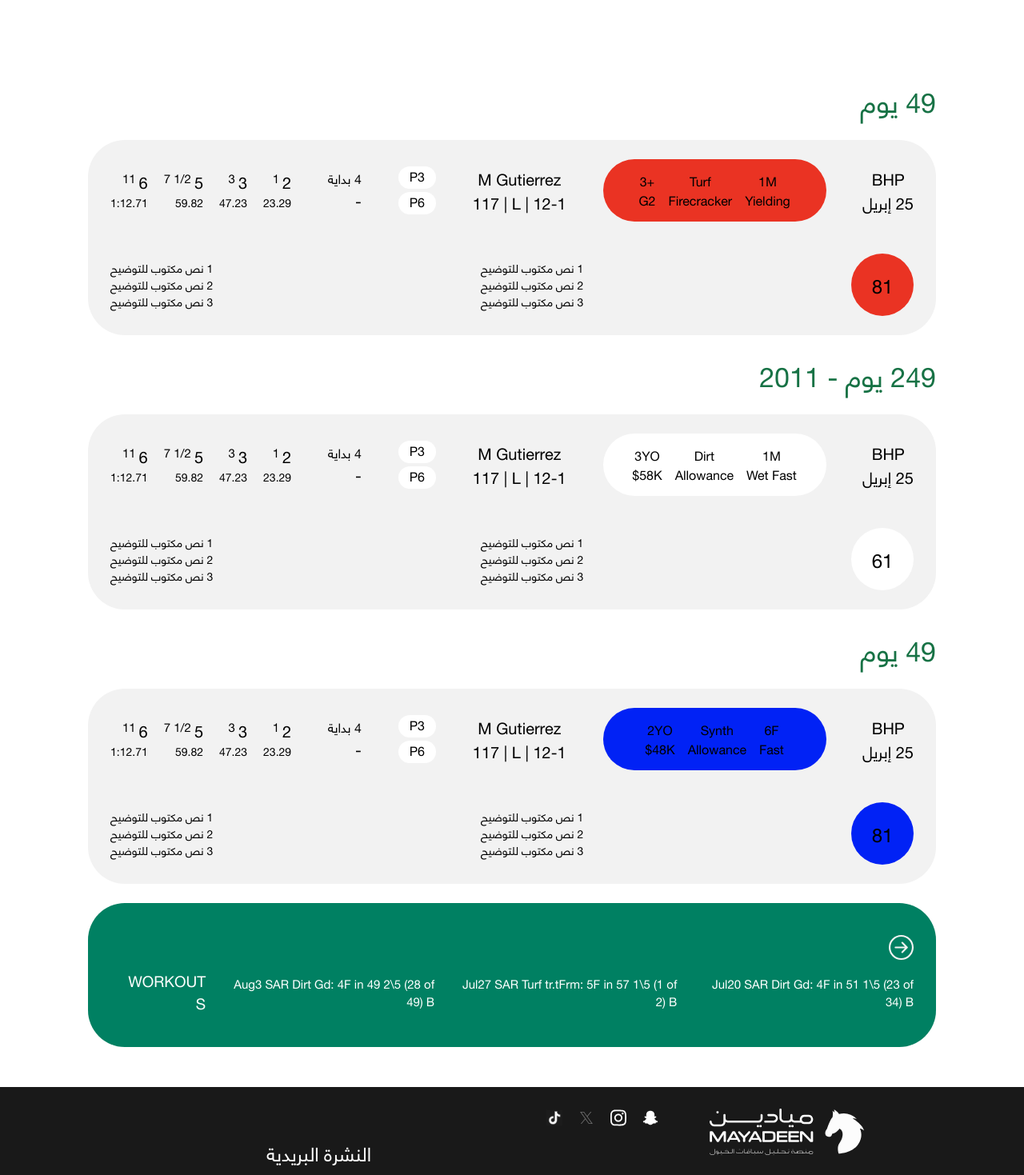
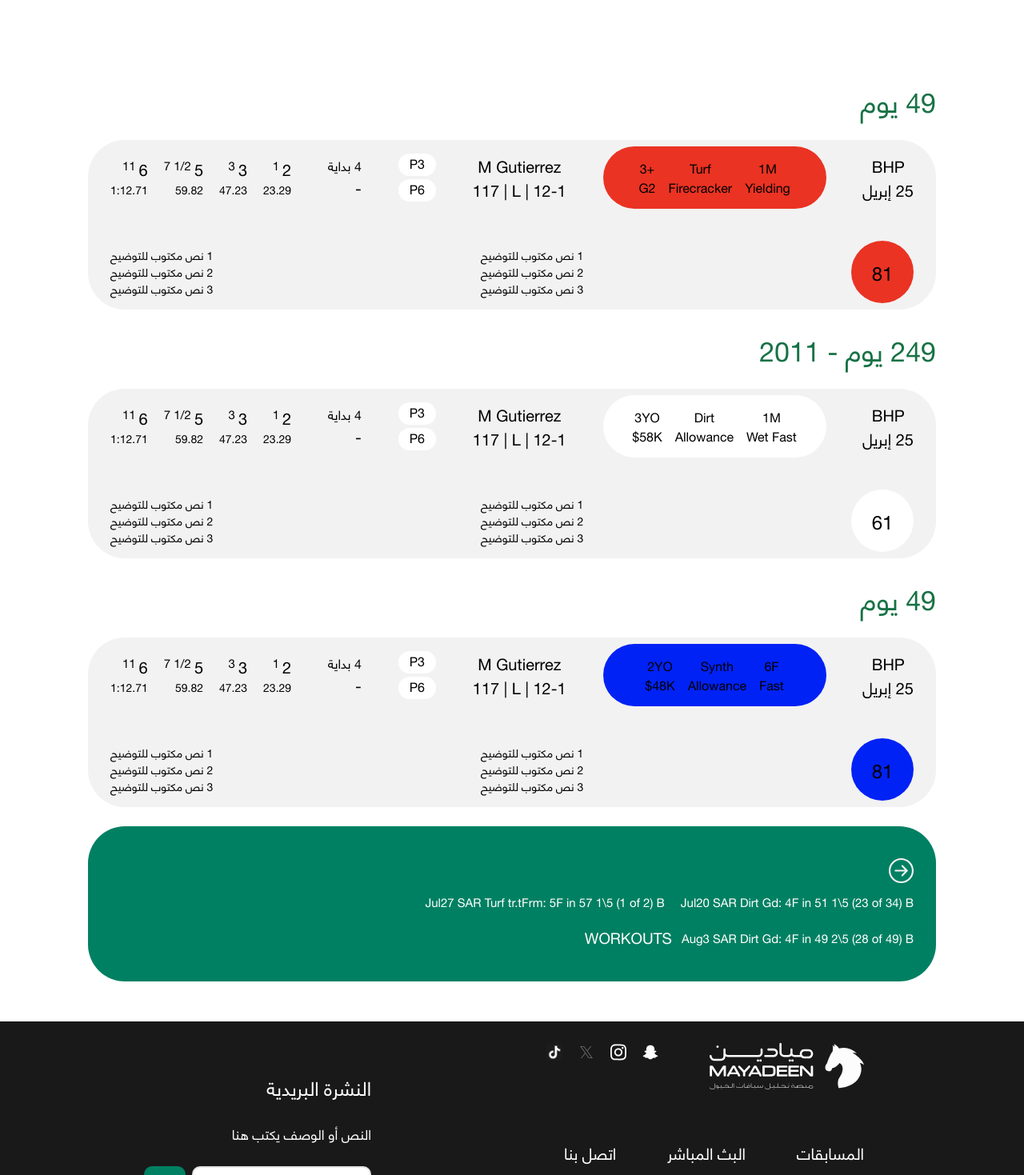
Before and after one commit to mayermamdouh/Ijdcreatives_task, a Next.js app: page / in a window 1280 px wide. Shown: the part 1606-3075 px from the top of the page at 80% size. Built offline with nearby package versions, Linux system fonts and the light colour scheme.

Commit message:
update responsive design

```diff
--- a/src/components/third-section.jsx
+++ b/src/components/third-section.jsx
@@ -9,7 +9,7 @@ const ThirdSection = () => {
             <div className="text-[34px] text-[#177245]" dir="rtl">
               49 يوم
             </div>
-            <div className="flex flex-row-reverse flex-wrap w-[100%] gap-10 py-6 bg-[#F2F2F2] rounded-[46px] items-center justify-center lg:justify-between px-7">
+            <div className="flex flex-row-reverse flex-wrap w-[100%] gap-10 py-2  bg-[#F2F2F2] rounded-[46px] items-center justify-center lg:justify-between px-7">
               <div className="flex flex-col items-center text-[20px]">
                 <span>BHP</span>
                 <span dir="rtl">25 إبريل</span>
@@ -94,7 +94,7 @@ const ThirdSection = () => {
             <div className="text-[34px] text-[#177245]" dir="rtl">
               249 يوم - 2011
             </div>
-            <div className="flex flex-row-reverse flex-wrap w-[100%] gap-10 py-6 bg-[#F2F2F2] rounded-[46px] items-center justify-center lg:justify-between	 px-7">
+            <div className="flex flex-row-reverse flex-wrap w-[100%] gap-10 py-2  bg-[#F2F2F2] rounded-[46px] items-center justify-center lg:justify-between	 px-7">
               <div className="flex flex-col items-center text-[20px]">
                 <span>BHP</span>
                 <span dir="rtl">25 إبريل</span>
@@ -180,7 +180,7 @@ const ThirdSection = () => {
             <div className="text-[34px] text-[#177245]" dir="rtl">
               49 يوم
             </div>
-            <div className="flex flex-row-reverse flex-wrap w-[100%] gap-10 py-6 bg-[#F2F2F2] rounded-[46px] items-center justify-center lg:justify-between	 px-7">
+            <div className="flex flex-row-reverse flex-wrap w-[100%] gap-10 py-2 bg-[#F2F2F2] rounded-[46px] items-center justify-center lg:justify-between	 px-7">
               <div className="flex flex-col items-center text-[20px]">
                 <span>BHP</span>
                 <span dir="rtl">25 إبريل</span>
@@ -270,7 +270,7 @@ const ThirdSection = () => {
               className="w-[31px] h-[31px]  "
             />
           </div>
-          <div className="flex flex-row-reverse items-center gap-5">
+          <div className="flex flex-row-reverse flex-wrap items-center gap-5">
             <div className="text-[15px]">
               Jul20 SAR Dirt Gd: 4F in 51 1\5 (23 of 34) B
             </div>
```
